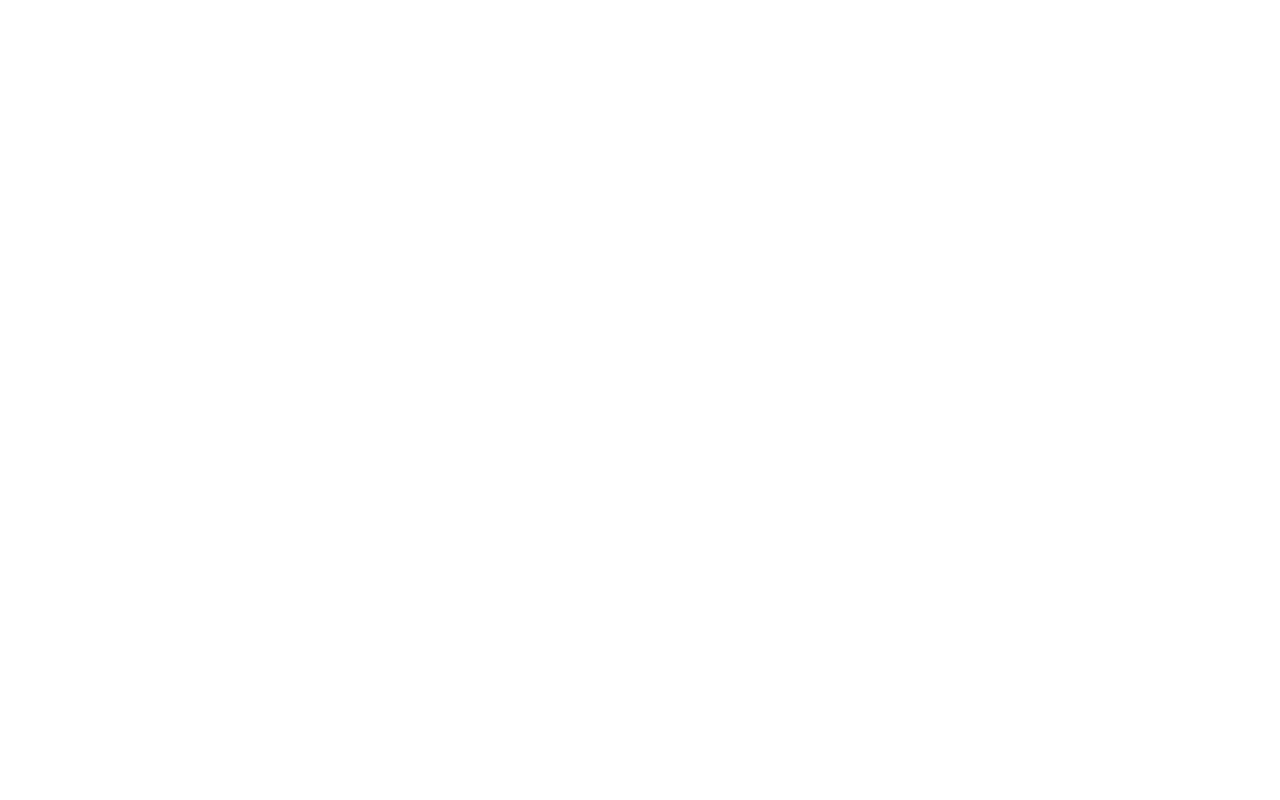
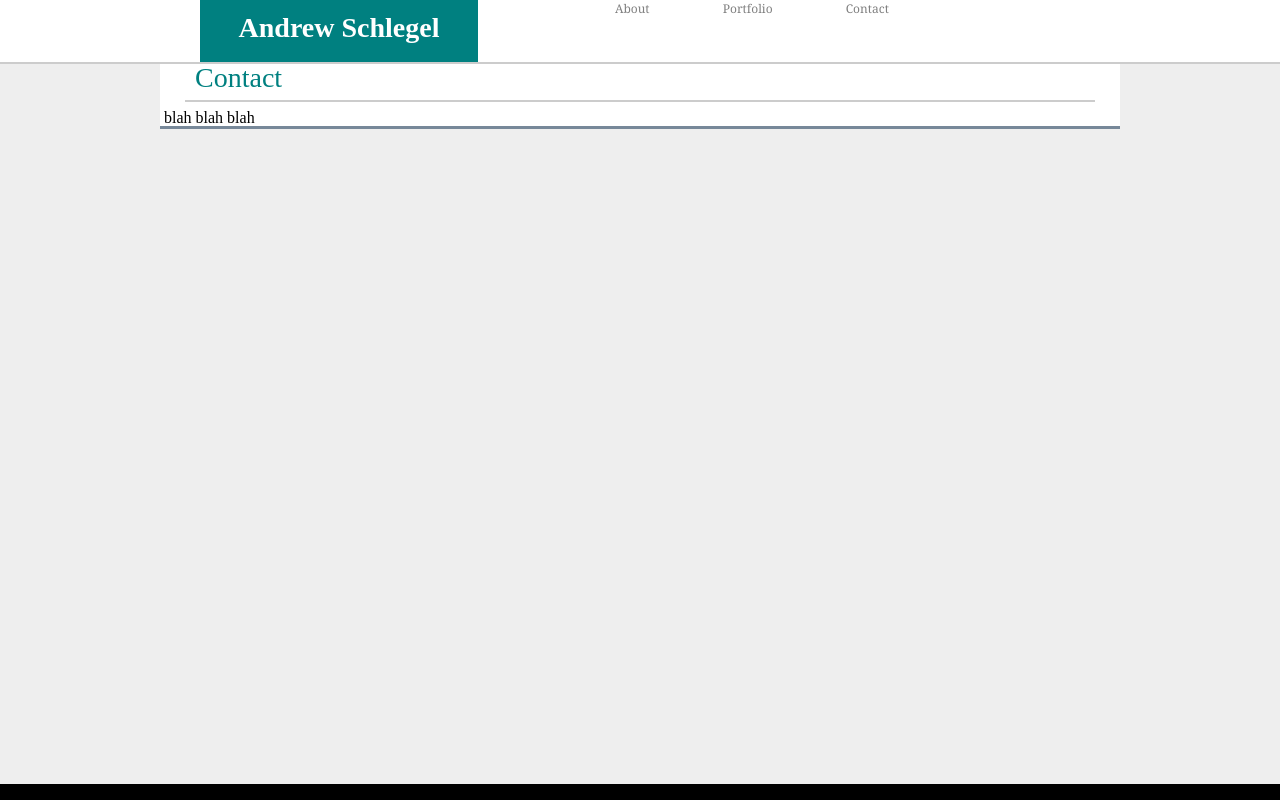
Before and after one commit to aschlegel09/Basic-Portfolio, a plain HTML site: page contact.html in a window 1280 px wide. Drawn offline with Linux system fonts and the light colour scheme.

Commit message:
initial commit to live personal page#

```diff
--- /dev/null
+++ b/assets/css/reset.css
@@ -0,0 +1,48 @@
+/* http://meyerweb.com/eric/tools/css/reset/
+   v2.0 | 20110126
+   License: none (public domain)
+*/
+
+html, body, div, span, applet, object, iframe,
+h1, h2, h3, h4, h5, h6, p, blockquote, pre,
+a, abbr, acronym, address, big, cite, code,
+del, dfn, em, img, ins, kbd, q, s, samp,
+small, strike, strong, sub, sup, tt, var,
+b, u, i, center,
+dl, dt, dd, ol, ul, li,
+fieldset, form, label, legend,
+table, caption, tbody, tfoot, thead, tr, th, td,
+article, aside, canvas, details, embed,
+figure, figcaption, footer, header, hgroup,
+menu, nav, output, ruby, section, summary,
+time, mark, audio, video {
+	margin: 0;
+	padding: 0;
+	border: 0;
+	font-size: 100%;
+	font: inherit;
+	vertical-align: baseline;
+}
+/* HTML5 display-role reset for older browsers */
+article, aside, details, figcaption, figure,
+footer, header, hgroup, menu, nav, section {
+	display: block;
+}
+body {
+	line-height: 1;
+}
+ol, ul {
+	list-style: none;
+}
+blockquote, q {
+	quotes: none;
+}
+blockquote:before, blockquote:after,
+q:before, q:after {
+	content: '';
+	content: none;
+}
+table {
+	border-collapse: collapse;
+	border-spacing: 0;
+}
--- a/assets/css/style.css
+++ b/assets/css/style.css
@@ -8,7 +8,7 @@
     top: 0;
     left: 0;
     position: absolute;
-    border-bottom: 3px solid #cccccc;
+    border-bottom: 2px solid #cccccc;
 }
 
 .name {
@@ -86,8 +86,6 @@ li a:hover {
 }
 
 
-
-
 #body-div {
     width: 960px;
     overflow: hidden;
@@ -114,3 +112,19 @@ li a:hover {
 .fl-lt {
     float: left;
 }
+
+#about {
+    color: teal;
+    font-size: 28px;
+    margin-left: 35px;
+}
+
+.border {
+    border: 1px solid #cccccc;
+    margin-left: 25px;
+    margin-right: 25px;
+}
+
+.mg-lg {
+    margin-top: 35px;
+}
--- a/contact.html
+++ b/contact.html
@@ -0,0 +1,53 @@
+<!DOCTYPE html>
+<html>
+
+<head>
+    <title>Portfolio - A.Schlegel</title>
+    <link rel="stylesheet" type="text/css" href="assets/css/reset.css">
+    <link rel="stylesheet" type="text/css" href="assets/css/style.css">
+
+</head>
+
+<body id="bg-color">
+    <header id="head-div">
+
+        <div class="name inactive">Andrew Schlegel</div>
+
+        <nav class="navbar">
+                <ul>
+                    <li class="hnav">
+                        <a href="index.html">About</a>
+                    </li>
+                    <li class="hnav">
+                        <a href="portfolio.html">Portfolio</a>
+                    </li>
+                    <li class="hnav">
+                        <a href="#">Contact</a>
+                    </li>
+                </ul>
+            </nav>
+    </header>
+
+    <br><br><br><br>
+    <div id="body-div" class="mg-lg">
+        <h1 id="about">Contact</h1>
+        <hr class="border">
+        <p>
+            <img src=""> blah blah blah
+        </p>
+
+    </div>
+
+    <div id="footer-div">
+
+
+        <p>
+            <img src=""> blah blah blah
+        </p>
+
+    </div>
+
+
+</body>
+
+</html>
```
Also changed, not shown: index.html (+5 -3 lines), portfolio.html (+53 -0 lines).
